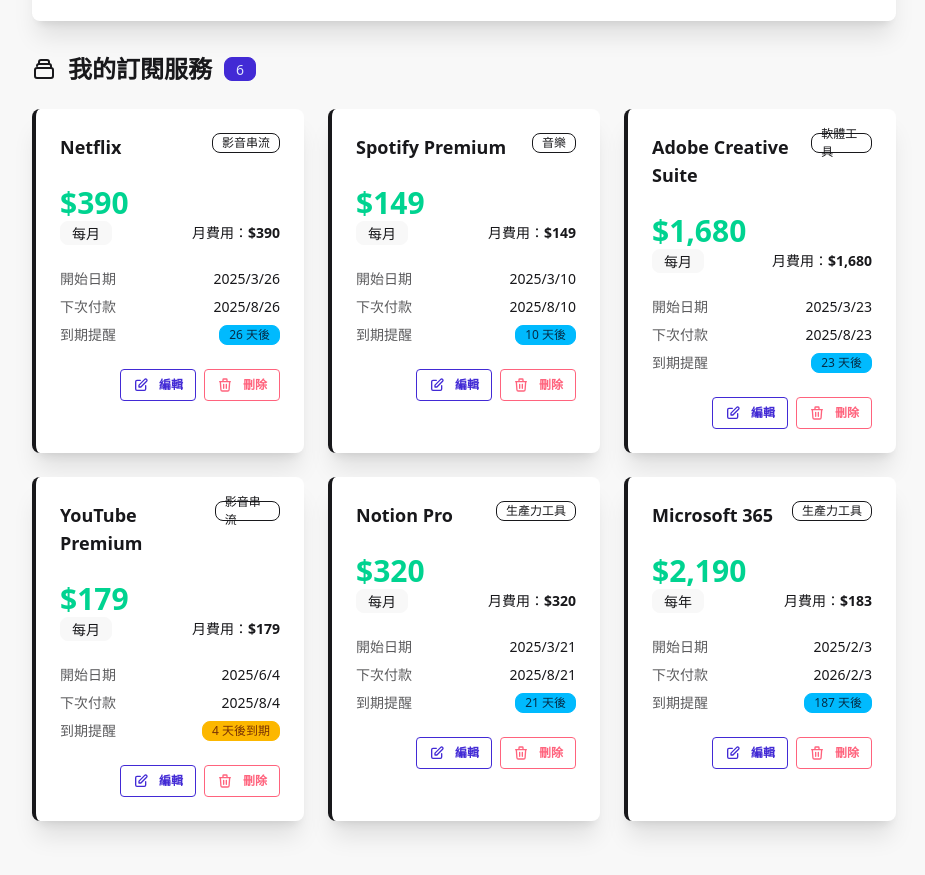
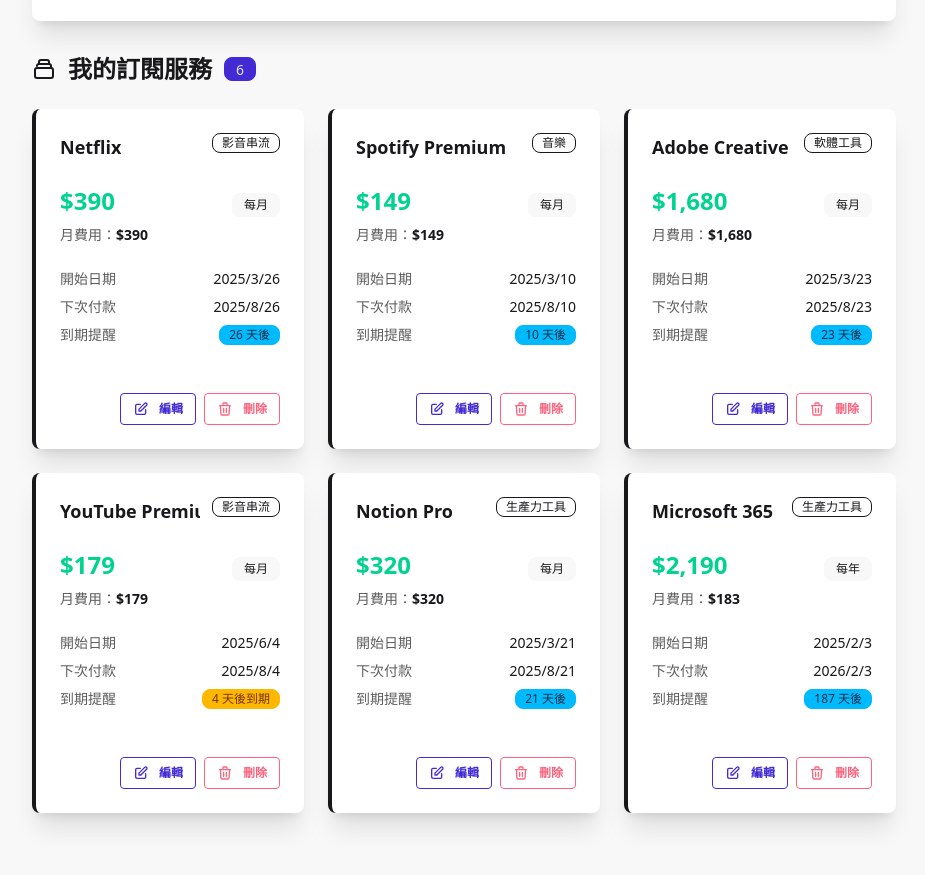
Before and after one commit to WENLIN-CHANG/Subscription_Management, a website built with Vite: page frontend/index.html in a window 1280 px wide. Shown: the part 1853-2728 px from the top of the page, without its empty margins (176-1101 px from the left). Built offline with nearby package versions, Linux system fonts and the light colour scheme.

Commit message:
fix: 修復訂閱卡片爆版問題
- 修復長服務名稱截斷顯示
- 優化價格資訊佈局與字體大小
- 改善操作按鈕響應式設計
- 加入手機版卡片樣式優化

```diff
--- a/frontend/index.html
+++ b/frontend/index.html
@@ -576,24 +576,22 @@
           <div class="card bg-base-100 shadow-xl hover:shadow-2xl transition-all duration-300 hover:-translate-y-1 border-l-4" :class="getCategoryColor(subscription.category).replace('border-', 'border-l-')">
             <div class="card-body p-6">
               <!-- 服務名稱和分類 -->
-              <div class="flex justify-between items-start mb-4">
-                <h3 class="card-title text-lg" x-text="subscription.name"></h3>
-                <div class="badge badge-outline badge-sm" x-text="getCategoryName(subscription.category)"></div>
+              <div class="flex justify-between items-start mb-4 gap-3">
+                <h3 class="card-title text-lg truncate flex-1 min-w-0" x-text="subscription.name" :title="subscription.name"></h3>
+                <div class="badge badge-outline badge-sm flex-shrink-0" x-text="getCategoryName(subscription.category)"></div>
               </div>
 
               <!-- 價格資訊 -->
               <div class="mb-4">
-                <div class="space-y-2">
+                <div class="flex items-end justify-between mb-2">
                   <!-- 台幣價格 -->
-                  <div class="text-3xl font-bold text-success" x-text="formatCurrency(subscription.price)">
+                  <div class="text-2xl font-bold text-success" x-text="formatCurrency(subscription.price)">
                     NT$0
                   </div>
+                  <div class="badge badge-ghost text-xs" x-text="getCycleName(subscription.cycle)"></div>
                 </div>
-                <div class="flex justify-between items-center">
-                  <div class="badge badge-ghost" x-text="getCycleName(subscription.cycle)"></div>
-                  <div class="text-sm">
-                    月費用：<span class="font-semibold" x-text="formatCurrency(getMonthlyPrice(subscription))">NT$0</span>
-                  </div>
+                <div class="text-sm text-base-content/70">
+                  月費用：<span class="font-semibold text-base-content" x-text="formatCurrency(getMonthlyPrice(subscription))">NT$0</span>
                 </div>
               </div>
 
@@ -614,24 +612,24 @@
               </div>
 
               <!-- 操作按鈕 -->
-              <div class="card-actions justify-end gap-2">
+              <div class="card-actions justify-end gap-2 mt-6">
                 <button
                   @click="editSubscription(subscription.id)"
-                  class="btn btn-outline btn-primary btn-sm"
+                  class="btn btn-outline btn-primary btn-sm flex-1 sm:flex-none"
                 >
-                  <svg class="w-4 h-4 mr-1" fill="none" stroke="currentColor" viewBox="0 0 24 24">
+                  <svg class="w-4 h-4" fill="none" stroke="currentColor" viewBox="0 0 24 24">
                     <path stroke-linecap="round" stroke-linejoin="round" stroke-width="2" d="M11 5H6a2 2 0 00-2 2v11a2 2 0 002 2h11a2 2 0 002-2v-5m-1.414-9.414a2 2 0 112.828 2.828L11.828 15H9v-2.828l8.586-8.586z"></path>
                   </svg>
-                  編輯
+                  <span class="sm:ml-1">編輯</span>
                 </button>
                 <button
                   @click="deleteSubscription(subscription.id)"
-                  class="btn btn-outline btn-error btn-sm"
+                  class="btn btn-outline btn-error btn-sm flex-1 sm:flex-none"
                 >
-                  <svg class="w-4 h-4 mr-1" fill="none" stroke="currentColor" viewBox="0 0 24 24">
+                  <svg class="w-4 h-4" fill="none" stroke="currentColor" viewBox="0 0 24 24">
                     <path stroke-linecap="round" stroke-linejoin="round" stroke-width="2" d="M19 7l-.867 12.142A2 2 0 0116.138 21H7.862a2 2 0 01-1.995-1.858L5 7m5 4v6m4-6v6m1-10V4a1 1 0 00-1-1h-4a1 1 0 00-1 1v3M4 7h16"></path>
                   </svg>
-                  刪除
+                  <span class="sm:ml-1">刪除</span>
                 </button>
               </div>
             </div>
--- a/frontend/style.css
+++ b/frontend/style.css
@@ -104,6 +104,30 @@
   transform: scale(0.8) rotate(20deg);
 }
 
+/* 訂閱卡片響應式優化 */
+@media (max-width: 768px) {
+  .card-body {
+    padding: 1rem !important;
+  }
+
+  .card-title {
+    font-size: 1rem !important;
+    line-height: 1.4 !important;
+  }
+}
+
+/* 確保文字不會溢出 */
+.truncate {
+  white-space: nowrap;
+  overflow: hidden;
+  text-overflow: ellipsis;
+}
+
+/* 卡片最小高度優化 */
+.card {
+  min-height: fit-content;
+}
+
 .theme_toggle_input:checked + .theme_toggle_slider .moon_icon {
   opacity: 1;
   transform: scale(1) rotate(0deg);
```
